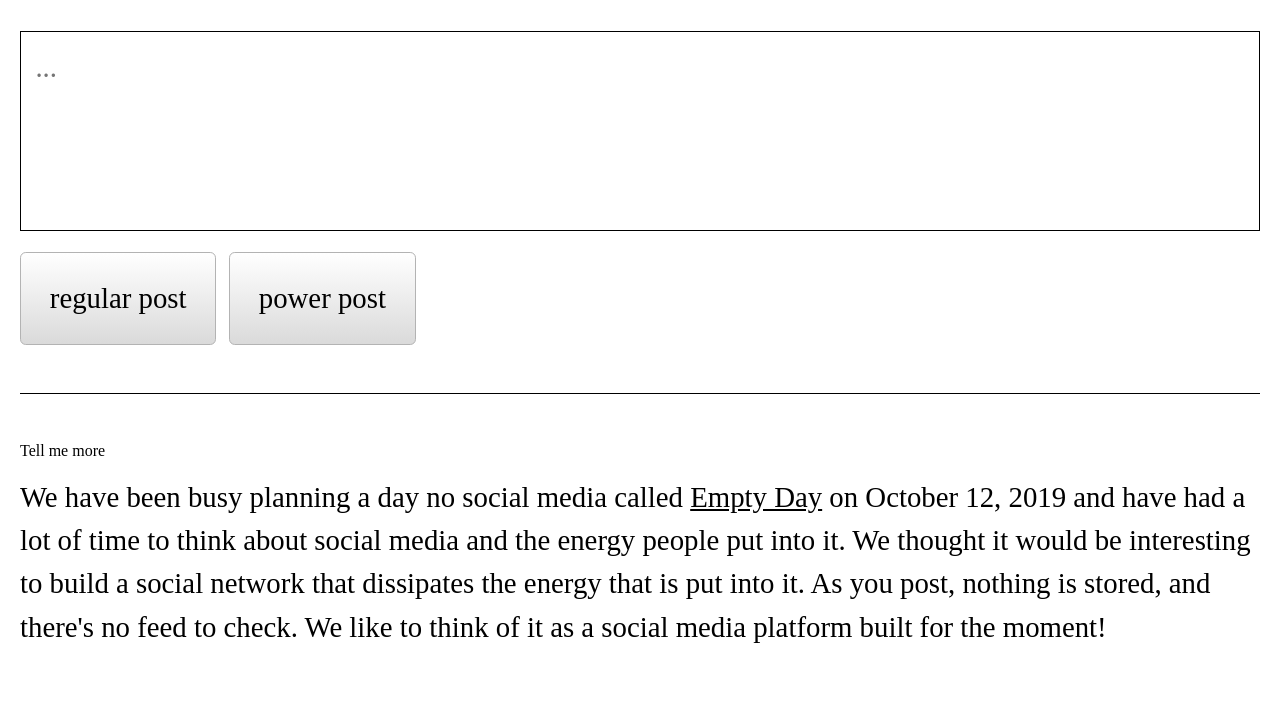
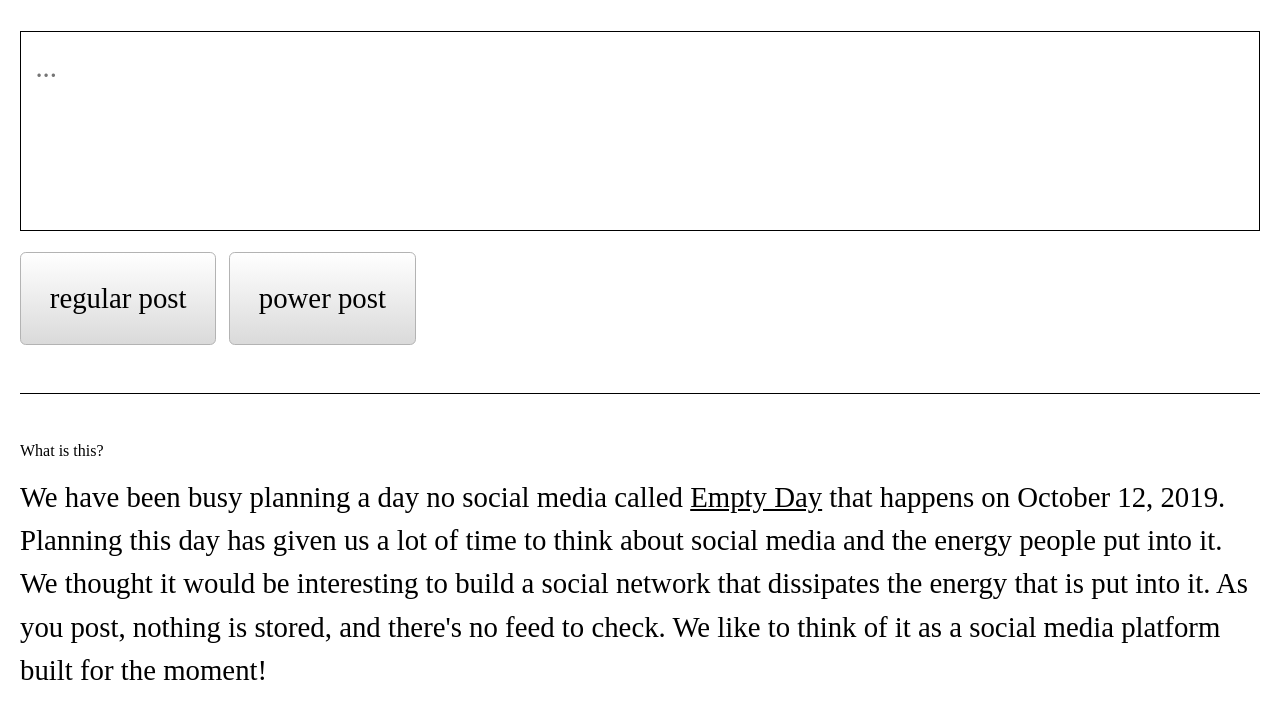
Before and after one commit to oilstel/empty-post, a plain HTML site: page index.html in a window 1280 px wide. Shown: the part 229-952 px from the top of the page. Drawn offline with Linux system fonts and the light colour scheme.

Commit message:
Update index.html

```diff
--- a/index.html
+++ b/index.html
@@ -25,9 +25,9 @@
 
         <hr />
 
-        <h2>Tell me more</h2>
+        <h2>What is this?</h2>
 
-        <p>We have been busy planning a day no social media called <a href="https://emptyday.today">Empty Day</a> on October 12, 2019 and have had a lot of time to think about social media and the energy people put into it. We thought it would be interesting to build a social network that dissipates the energy that is put into it. As you post, nothing is stored, and there's no feed to check. We like to think of it as a social media platform built for the moment!</p>
+        <p>We have been busy planning a day no social media called <a href="https://emptyday.today">Empty Day</a> that happens on October 12, 2019. Planning this day has given us a lot of time to think about social media and the energy people put into it. We thought it would be interesting to build a social network that dissipates the energy that is put into it. As you post, nothing is stored, and there's no feed to check. We like to think of it as a social media platform built for the moment!</p>
 
         <h2>Some ways of using Empty Post</h2>
 
```
